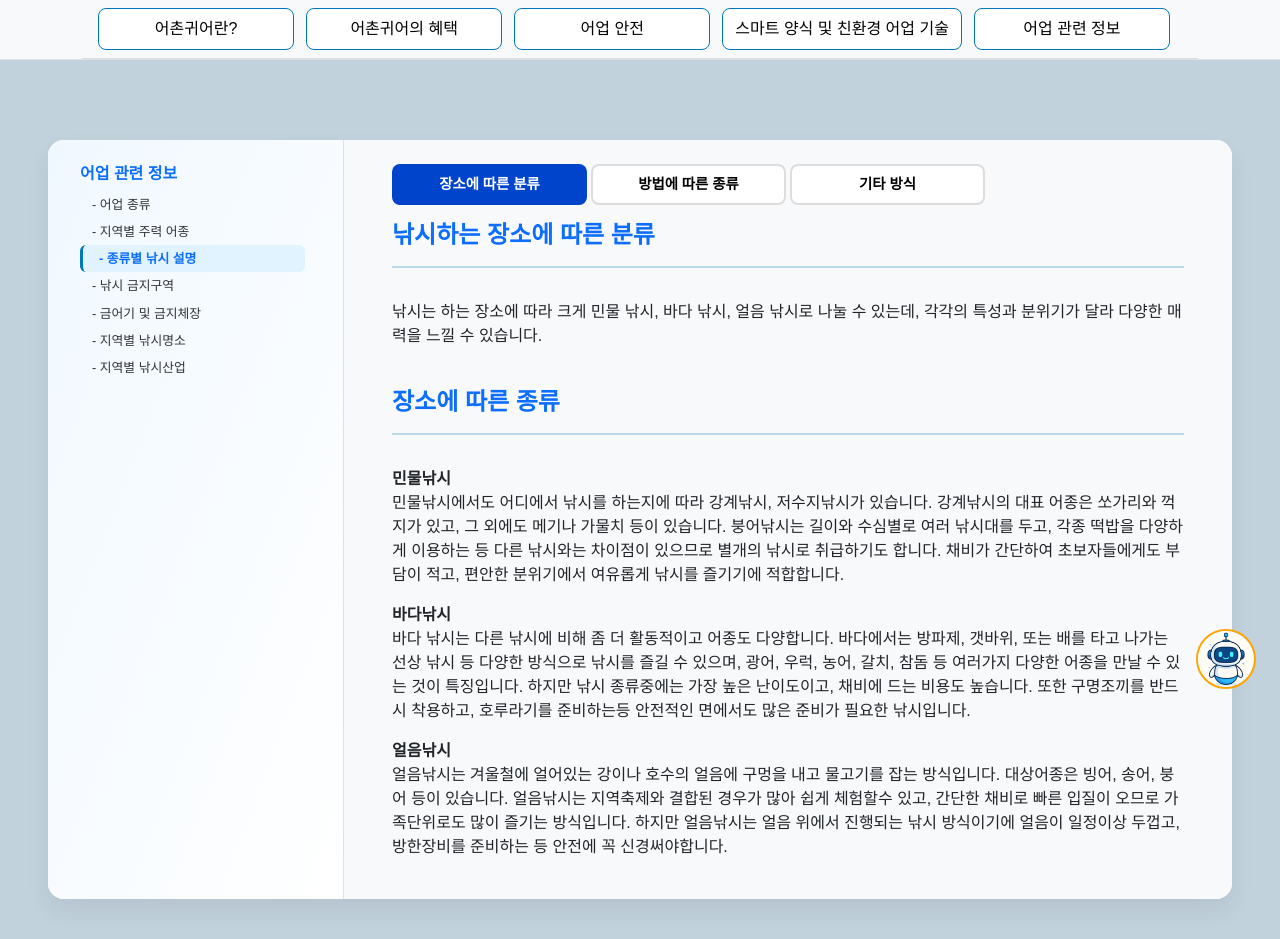
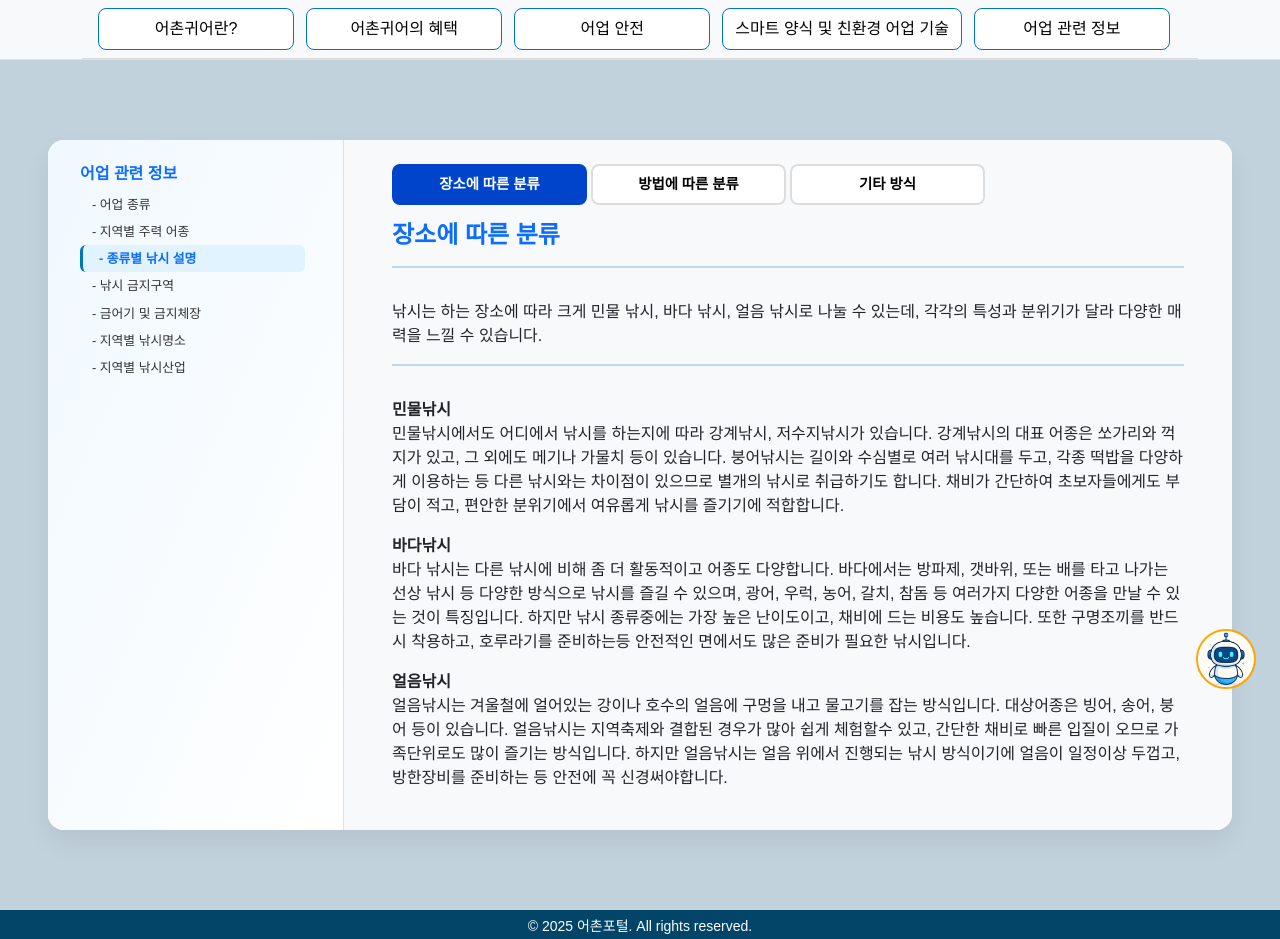
Before and after one commit to YSLEE24/advanced, a Flask app: a page that uses templates/contents/contents_5/종류별낚시설명.html in a window 1280 px wide. Shown: the part 87-1026 px from the top of the page. Run offline with Flask 3, Linux system fonts and the light colour scheme; some libraries are stand-ins or nearby versions; some web fonts are replaced.

Commit message:
jsc_contents_modify

```diff
--- a/templates/contents/contents_5/금어기및금지체장.html
+++ b/templates/contents/contents_5/금어기및금지체장.html
@@ -15,7 +15,7 @@
         </h4>
         <hr>
             <p name="content_text">
-                물고기나 해양 생물이 산란(알을 낳는 시기)할 때 포획을 금지하는 기간,<br>
+                물고기나 해양 생물이 산란(알을 낳는 시기)할 때 포획을 금지하는 기간.<br>
                 자연 생태계의 회복과 수산자원 보호를 위한 일시적인 조업 금지 기간입니다.
             </p>
             <br>
--- a/templates/contents/contents_5/종류별낚시설명.html
+++ b/templates/contents/contents_5/종류별낚시설명.html
@@ -11,7 +11,7 @@
   ('id_1', '장소에 따른 분류','
   <div name="section">
     <h4 class="fw-bold text-primary mb-3" name="content_title">
-    낚시하는 장소에 따른 분류
+   장소에 따른 분류
     </h4>
     <hr>
         <div name="content_text">
@@ -19,9 +19,9 @@
             낚시는 하는 장소에 따라 크게 민물 낚시, 바다 낚시, 얼음 낚시로 나눌 수 있는데,
              각각의 특성과 분위기가 달라 다양한 매력을 느낄 수 있습니다.
             </p>
-            <br>
+
             <h4 class="fw-bold text-primary mb-3">
-                장소에 따른 종류
+
             </h4>
             <hr>
             <strong name="content_title"> 민물낚시 </strong>
@@ -52,10 +52,10 @@
   </div>
   '),
 
-  ('id_2', '방법에 따른 종류','
+  ('id_2', '방법에 따른 분류','
   <div name="section">
     <h4 class="fw-bold text-primary mb-3" name="content_title">
-      낚시하는 방법에 따른 종류
+      방법에 따른 분류
     </h4>
     <hr>
         <div name="content_text">
@@ -63,9 +63,8 @@
             낚시는 어떻게 하는지 방식에 따라서도 여러가지로 분류될 수 있습니다.<br>
             방식에 따라서 크게 4종류로 나뉘는데, 찌낚시, 루어낚시, 플라이낚시, 원투낚시가 있습니다.
             </p>
-            <br>
             <h4 class="fw-bold text-primary mb-3">
-                방법에 따른 분류
+
             </h4>
             <hr>
             <strong name="content_title">찌낚시</strong>
```
